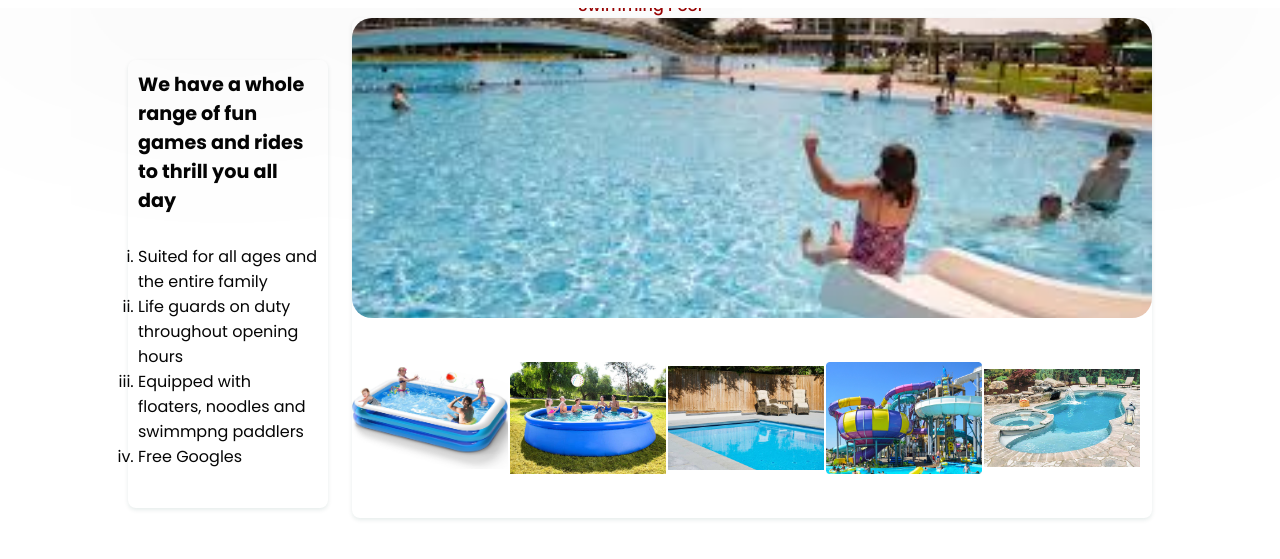
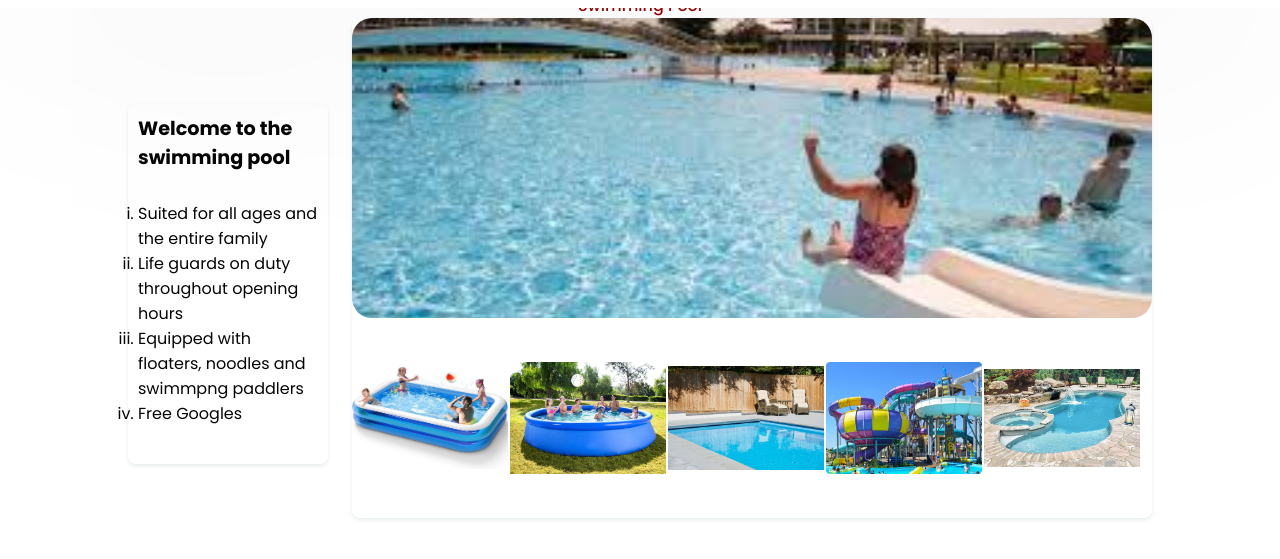
Before and after one commit to OluwatobilobaGp/assignment-crusty-crab, a plain HTML site: page swimming-pool.html in a window 1280 px wide. Shown: the part 57-616 px from the top of the page. Drawn offline with nearby package versions, Linux system fonts and the light colour scheme.

Commit message:
final present tation

```diff
--- a/swimming-pool.html
+++ b/swimming-pool.html
@@ -42,7 +42,7 @@
         <div class="box">
             <div class="about-text">
                 <h2>
-                    We have a whole range of  fun games and rides to thrill you all day
+                  Welcome to the swimming pool
                 </h2>
                 <p>
                   <ul>
```
Also changed, not shown: admin.html (+0 -1 lines).
